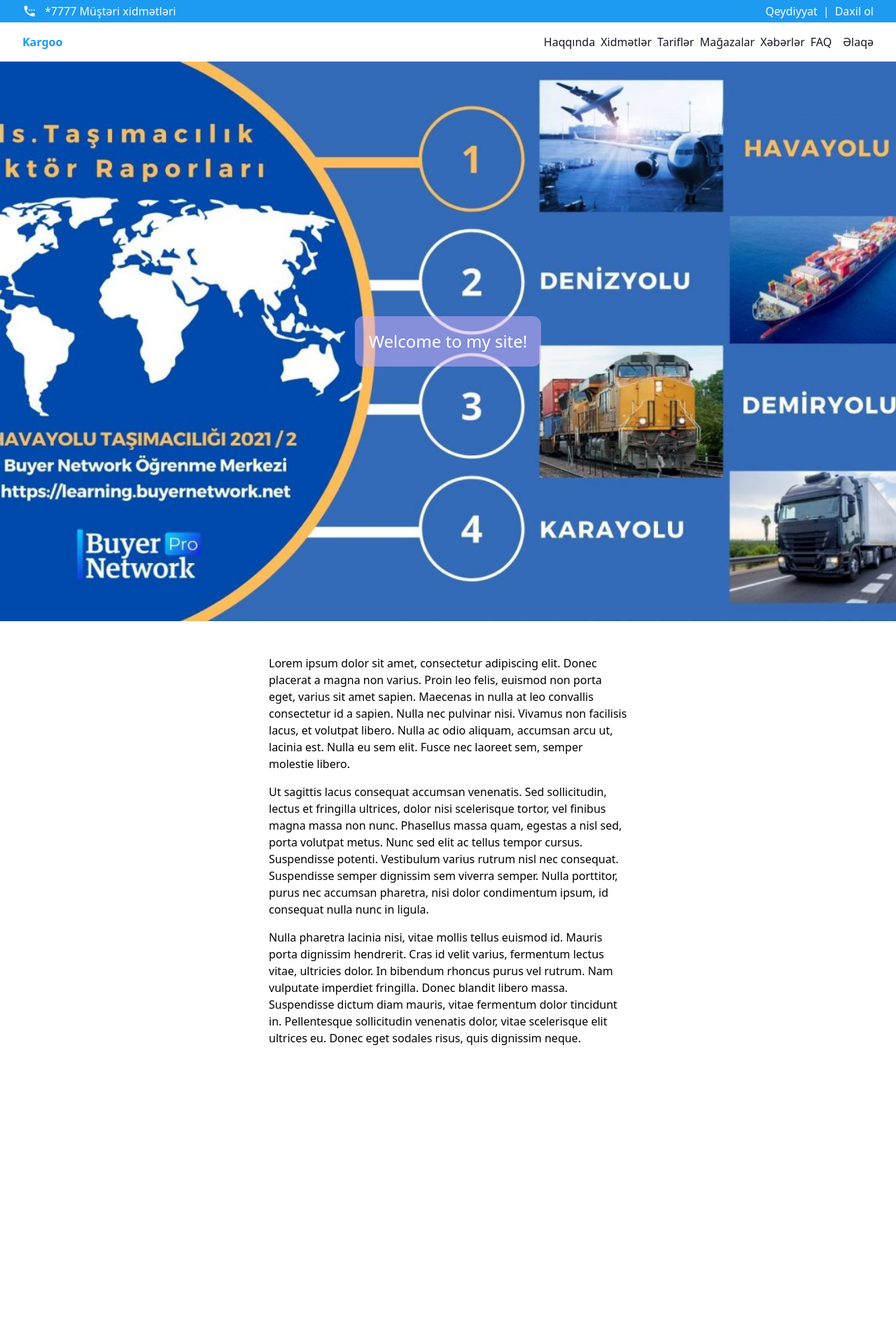
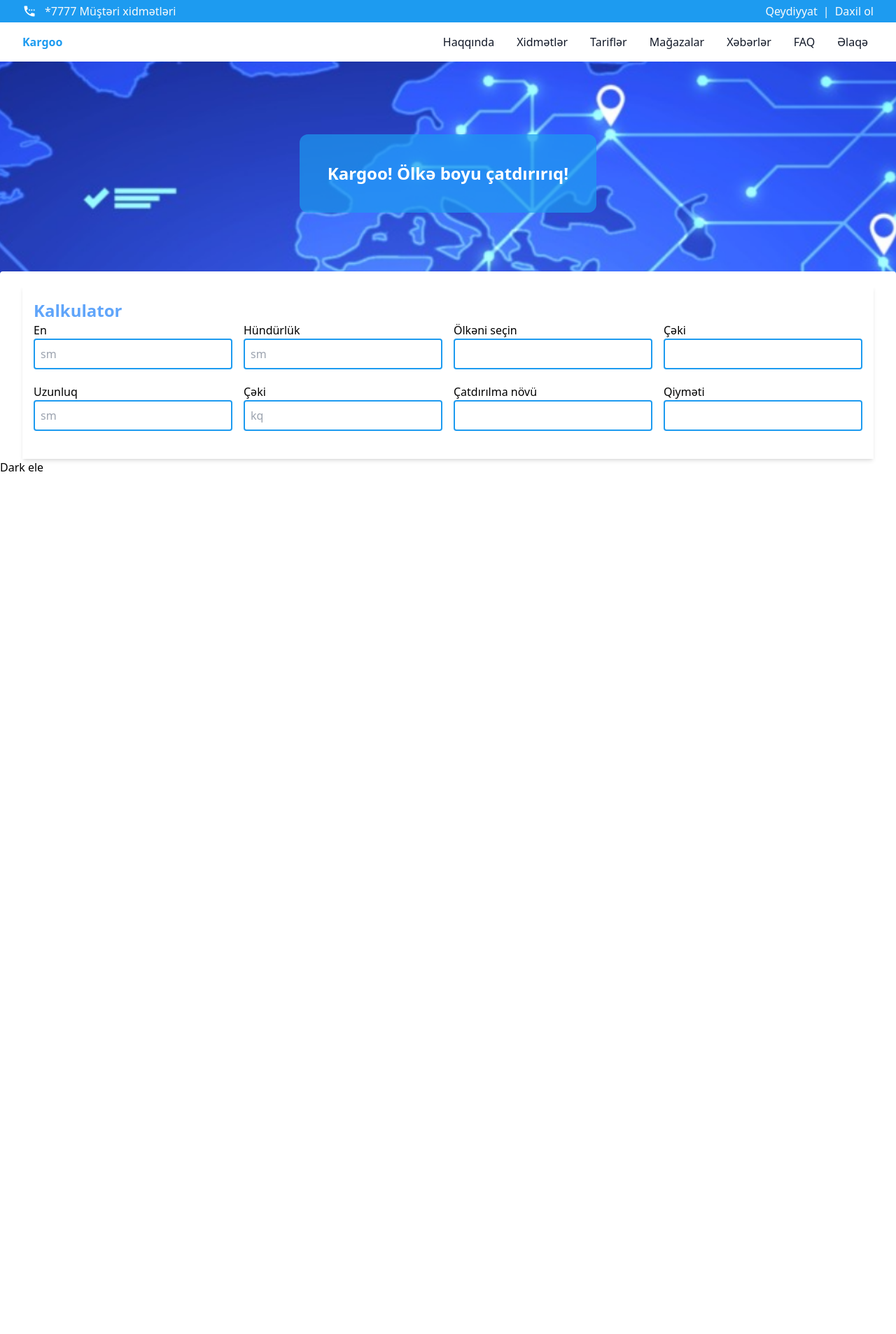
Before and after one commit to kamalqasim/kargo-front-tailwind, a React (Create React App) app: page / in a window 1280 px wide. Shown: the top 1907 px of the page at 70% size. After the commit the page ends 800 px from the top, so only its background shows below. Built offline with nearby package versions, Linux system fonts and the light colour scheme; what redux-immutable-state-invariant would draw is missing.

Commit message:
some calc add

```diff
--- a/src/components/common/Navbar.js
+++ b/src/components/common/Navbar.js
@@ -15,26 +15,26 @@
           </div>
 
           <nav className="flex items-center text-gray-900">
-            <NavLink to="/" activeStyle={activeStyle} exact className="mr-2  ">
+            <NavLink to="/" activeStyle={activeStyle} exact className="mr-4 hover:bg-maincolor hover:text-white p-2 rounded ">
               Haqqında
             </NavLink>
-            <NavLink to="/" activeStyle={activeStyle} exact className="mr-2  ">
+            <NavLink to="/"   className="mr-4 hover:bg-maincolor hover:text-white p-2 rounded ">
               Xidmətlər
             </NavLink>
-            <NavLink to="/" activeStyle={activeStyle} exact className="mr-2  ">
+            <NavLink to="/"   className="mr-4 hover:bg-maincolor hover:text-white p-2 rounded ">
               Tariflər
             </NavLink>
-            <NavLink to="/" activeStyle={activeStyle} exact className="mr-2  ">
+            <NavLink to="/"   className="mr-4 hover:bg-maincolor hover:text-white p-2 rounded ">
               Mağazalar
             </NavLink>
-            <NavLink to="/" activeStyle={activeStyle} exact className="mr-2  ">
+            <NavLink to="/"   className="mr-4 hover:bg-maincolor hover:text-white p-2 rounded ">
               Xəbərlər
             </NavLink>
-            <NavLink to="/" activeStyle={activeStyle} exact className="mr-2  ">
+            <NavLink to="/"  className="mr-4 hover:bg-maincolor hover:text-white p-2 rounded ">
               FAQ
             </NavLink>
 
-            <NavLink to="/" activeStyle={activeStyle} exact className="ml-2  ">
+            <NavLink to="/" className=" hover:bg-maincolor hover:text-white p-2 rounded ">
               Əlaqə
             </NavLink>
           </nav>
--- a/src/components/home/HomePage.js
+++ b/src/components/home/HomePage.js
@@ -33,75 +33,62 @@
       <>
 
         <header
-          class="flex items-center justify-center h-screen mb-12 bg-fixed bg-center bg-cover bg-home-pattern"
+          class="flex items-center justify-center h-80  bg-fixed bg-center bg-cover bg-no-repeat bg-home-pattern"
         >
-          <div class="p-5 text-2xl text-white bg-purple-300 bg-opacity-50 rounded-xl">
-            Welcome to my site!
+          <div class="p-10 text-2xl text-white bg-maincolor bg-opacity-70 rounded-xl font-bold">
+            <h1>
+              Kargoo!
+              Ölkə boyu çatdırırıq!
+            </h1>
           </div>
         </header>
-        <div class="max-w-lg m-auto">
-          <p class="mb-4">
-            Lorem ipsum dolor sit amet, consectetur adipiscing elit. Donec placerat a
-            magna non varius. Proin leo felis, euismod non porta eget, varius sit amet
-            sapien. Maecenas in nulla at leo convallis consectetur id a sapien. Nulla
-            nec pulvinar nisi. Vivamus non facilisis lacus, et volutpat libero. Nulla ac
-            odio aliquam, accumsan arcu ut, lacinia est. Nulla eu sem elit. Fusce nec
-            laoreet sem, semper molestie libero.
-          </p>
-          <p class="mb-4">
-            Ut sagittis lacus consequat accumsan venenatis. Sed sollicitudin, lectus et
-            fringilla ultrices, dolor nisi scelerisque tortor, vel finibus magna massa
-            non nunc. Phasellus massa quam, egestas a nisl sed, porta volutpat metus.
-            Nunc sed elit ac tellus tempor cursus. Suspendisse potenti. Vestibulum
-            varius rutrum nisl nec consequat. Suspendisse semper dignissim sem viverra
-            semper. Nulla porttitor, purus nec accumsan pharetra, nisi dolor condimentum
-            ipsum, id consequat nulla nunc in ligula.
-          </p>
-          <p class="mb-12">
-            Nulla pharetra lacinia nisi, vitae mollis tellus euismod id. Mauris porta
-            dignissim hendrerit. Cras id velit varius, fermentum lectus vitae, ultricies
-            dolor. In bibendum rhoncus purus vel rutrum. Nam vulputate imperdiet
-            fringilla. Donec blandit libero massa. Suspendisse dictum diam mauris, vitae
-            fermentum dolor tincidunt in. Pellentesque sollicitudin venenatis dolor,
-            vitae scelerisque elit ultrices eu. Donec eget sodales risus, quis dignissim
-            neque.
-          </p>
+
+        <div className="md:container -mt-5 bg-white pt-5 rounded">
+          <div className="pt-5 shadow-md">
+           <div className="w-full text-left ml-4" >
+            <p className="text-blue-400 text-2xl font-bold ">Kalkulator</p>
+           </div>
+            <form className="columns-4 pb-5 px-4">
+              <div className="w-full mb-5">
+                <label for="weight">En</label>
+                <input type="number" placeholder="sm" className="w-full border-maincolor border-solid border-2 rounded p-2"/>
+              </div>
+              <div className="w-full mb-5">
+                <label for="weight">Uzunluq</label>
+                <input type="number"  placeholder="sm"  className="w-full border-maincolor border-solid border-2 rounded p-2"/>
+              </div>
+              <div className="w-full mb-5">
+                <label for="weight">Hündürlük</label>
+                <input type="number"  placeholder="sm"  className="w-full border-maincolor border-solid border-2 rounded p-2"/>
+              </div>
+              <div className="w-full mb-5">
+                <label for="weight">Çəki</label>
+                <input type="number"  placeholder="kq"  className="w-full border-maincolor border-solid border-2 rounded p-2"/>
+              </div>
+
+              <div className="w-full mb-5">
+                <label for="weight">Ölkəni seçin</label>
+                <input type="number" className="w-full border-maincolor border-solid border-2 rounded p-2"/>
+              </div>
+              <div className="w-full mb-5">
+                <label for="weight">Çatdırılma növü</label>
+                <input type="number" className="w-full border-maincolor border-solid border-2 rounded p-2"/>
+              </div>
+              <div className="w-full mb-5">
+                <label for="weight">Çəki</label>
+                <input type="number" className="w-full border-maincolor border-solid border-2 rounded p-2"/>
+              </div>
+              <div className="w-full mb-5">
+                <label for="weight">Qiyməti</label>
+                <input type="number" className="w-full border-maincolor border-solid border-2 rounded p-2"/>
+              </div>
+            </form>
+          </div>
+
         </div>
-        <section
-          class="container flex items-center justify-center h-screen m-auto mb-12 bg-fixed bg-center bg-cover custom-img"
-        >
-          <div class="p-5 text-2xl text-white bg-purple-300 bg-opacity-50 rounded-xl">
-            Parralax inline
-          </div>
-        </section>
-        <div class="max-w-lg m-auto">
-          <p class="mb-4">
-            Lorem ipsum dolor sit amet, consectetur adipiscing elit. Donec placerat a
-            magna non varius. Proin leo felis, euismod non porta eget, varius sit amet
-            sapien. Maecenas in nulla at leo convallis consectetur id a sapien. Nulla
-            nec pulvinar nisi. Vivamus non facilisis lacus, et volutpat libero. Nulla ac
-            odio aliquam, accumsan arcu ut, lacinia est. Nulla eu sem elit. Fusce nec
-            laoreet sem, semper molestie libero.
-          </p>
-          <p class="mb-4">
-            Ut sagittis lacus consequat accumsan venenatis. Sed sollicitudin, lectus et
-            fringilla ultrices, dolor nisi scelerisque tortor, vel finibus magna massa
-            non nunc. Phasellus massa quam, egestas a nisl sed, porta volutpat metus.
-            Nunc sed elit ac tellus tempor cursus. Suspendisse potenti. Vestibulum
-            varius rutrum nisl nec consequat. Suspendisse semper dignissim sem viverra
-            semper. Nulla porttitor, purus nec accumsan pharetra, nisi dolor condimentum
-            ipsum, id consequat nulla nunc in ligula.
-          </p>
-          <p class="mb-4">
-            Nulla pharetra lacinia nisi, vitae mollis tellus euismod id. Mauris porta
-            dignissim hendrerit. Cras id velit varius, fermentum lectus vitae, ultricies
-            dolor. In bibendum rhoncus purus vel rutrum. Nam vulputate imperdiet
-            fringilla. Donec blandit libero massa. Suspendisse dictum diam mauris, vitae
-            fermentum dolor tincidunt in. Pellentesque sollicitudin venenatis dolor,
-            vitae scelerisque elit ultrices eu. Donec eget sodales risus, quis dignissim
-            neque.
-          </p>
-        </div>
+
+
+
 
         <button onClick={this.changeDark}>Dark ele</button>
       </>
--- a/tailwind.config.js
+++ b/tailwind.config.js
@@ -19,7 +19,7 @@
       'maincolor': '#1d9bf0'
     },
     backgroundImage: {
-      'home-pattern': "url('/public/assets/img/mainpage.jpg')",
+      'home-pattern': "url('/public/assets/img/homepage.png')",
     }
   },
   plugins: [],
```
Also changed, not shown: public/assets/img/homepage.png (added).
